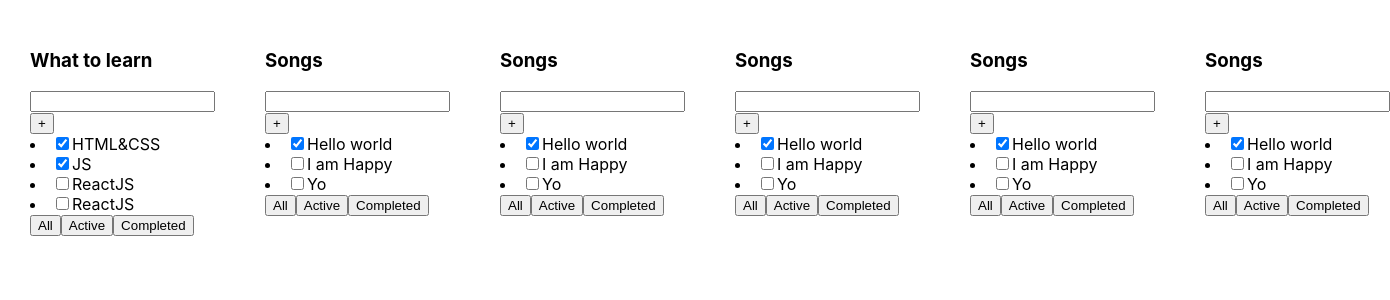
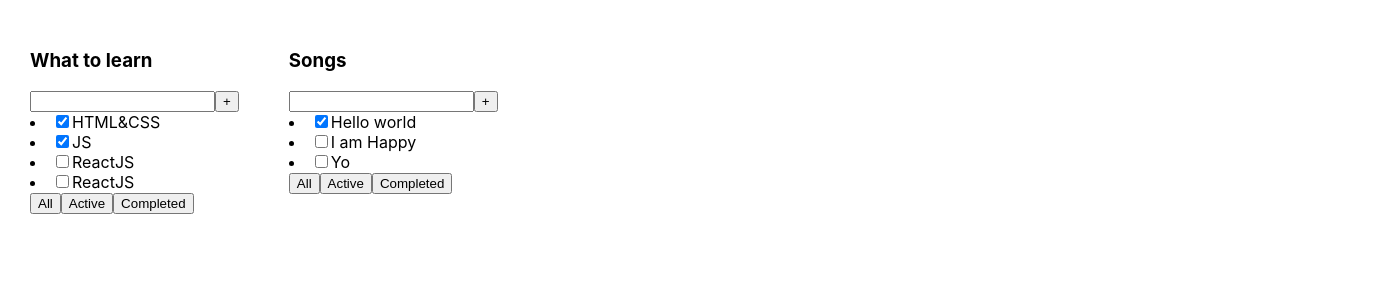
Before and after one commit to KobraMik/ToDoList, a React (Create React App) app: page / in a window 1280 px wide. Shown: the top 300 px of the page, 1390 px wide, since content can reach past the window. Built offline with nearby package versions, Linux system fonts and the light colour scheme.

Commit message:
LET'S GO

```diff
--- a/src/App.tsx
+++ b/src/App.tsx
@@ -1,6 +1,7 @@
 import React from 'react';
 import './App.css';
-import {Todolist} from './Todolist';
+import { Todolist } from './ToDolist';
+
 
 function App() {
 
@@ -20,10 +21,6 @@ function App() {
         <div className="App">
             <Todolist title="What to learn" tasks={tasks1} />
             <Todolist title="Songs" tasks={tasks2} />
-            <Todolist title="Songs" tasks={tasks2} />
-            <Todolist title="Songs" tasks={tasks2} />
-            <Todolist title="Songs" tasks={tasks2} />
-            <Todolist title="Songs" tasks={tasks2} />
         </div>
     );
 }
```
